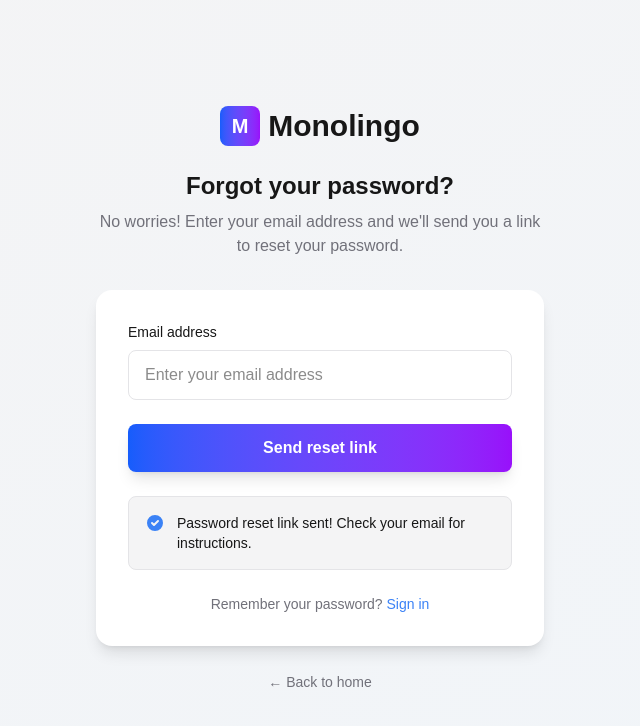
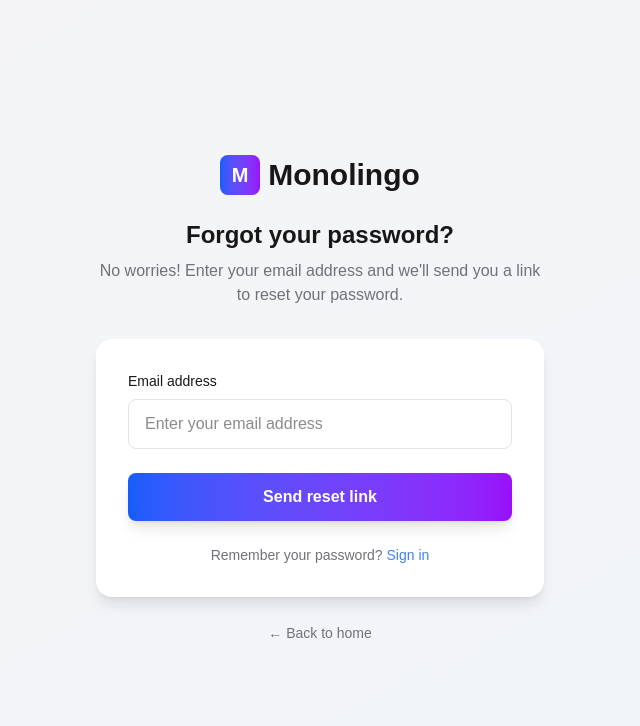
Before and after one commit to JoeMartin2001/monolingo-web, a Next.js app: page /en/forgot-password in a window 1280 px wide. Shown: the top 726 px of the page, without its empty margins (320-960 px from the left). Built offline with nearby package versions, Linux system fonts and the light colour scheme.

Commit message:
Remove password reset success message from localization files and the Forgot Password page for a cleaner user experience.

```diff
--- a/messages/en.json
+++ b/messages/en.json
@@ -90,7 +90,6 @@
     "enterYourEmailAddress": "Enter your email address",
     "sendResetLink": "Send reset link",
     "sendingResetLink": "Sending reset link...",
-    "passwordResetLinkSent": "Password reset link sent! Check your email for instructions.",
     "rememberYourPassword": "Remember your password?",
     "signIn": "Sign in",
     "backToHome": "← Back to home"
--- a/messages/ru.json
+++ b/messages/ru.json
@@ -90,7 +90,6 @@
     "enterYourEmailAddress": "Введите ваш адрес электронной почты",
     "sendResetLink": "Отправить ссылку для сброса",
     "sendingResetLink": "Отправка ссылки для сброса...",
-    "passwordResetLinkSent": "Ссылка для сброса пароля отправлена! Проверьте вашу электронную почту для получения инструкций.",
     "rememberYourPassword": "Помните свой пароль?",
     "signIn": "Войти",
     "backToHome": "← Назад на главную"
--- a/messages/uz.json
+++ b/messages/uz.json
@@ -90,7 +90,6 @@
     "enterYourEmailAddress": "Elektron pochta manzilingizni kiriting",
     "sendResetLink": "Tiklash havolasini yuborish",
     "sendingResetLink": "Tiklash havolasi yuborilmoqda...",
-    "passwordResetLinkSent": "Parolni tiklash havolasi yuborildi! Ko'rsatmalar uchun elektron pochtangizni tekshiring.",
     "rememberYourPassword": "Parolingizni eslab qoldingizmi?",
     "signIn": "Kirish",
     "backToHome": "← Bosh sahifaga qaytish"
--- a/src/app/[locale]/(auth)/forgot-password/page.tsx
+++ b/src/app/[locale]/(auth)/forgot-password/page.tsx
@@ -101,37 +101,6 @@ const ForgotPasswordPage = () => {
             )}
           </form>
 
-          {/* Success Message (hidden by default) */}
-          <div
-            className="mt-6 p-4 rounded-lg"
-            style={{
-              backgroundColor: "var(--muted)",
-              border: "1px solid var(--border)",
-            }}
-          >
-            <div className="flex">
-              <div className="flex-shrink-0">
-                <svg
-                  className="h-5 w-5"
-                  style={{ color: "var(--primary)" }}
-                  viewBox="0 0 20 20"
-                  fill="currentColor"
-                >
-                  <path
-                    fillRule="evenodd"
-                    d="M10 18a8 8 0 100-16 8 8 0 000 16zm3.707-9.293a1 1 0 00-1.414-1.414L9 10.586 7.707 9.293a1 1 0 00-1.414 1.414l2 2a1 1 0 001.414 0l4-4z"
-                    clipRule="evenodd"
-                  />
-                </svg>
-              </div>
-              <div className="ml-3">
-                <p className="text-sm" style={{ color: "var(--foreground)" }}>
-                  {t("passwordResetLinkSent")}
-                </p>
-              </div>
-            </div>
-          </div>
-
           {/* Back to login */}
           <div className="mt-6 text-center">
             <p className="text-sm" style={{ color: "var(--muted-foreground)" }}>
```
